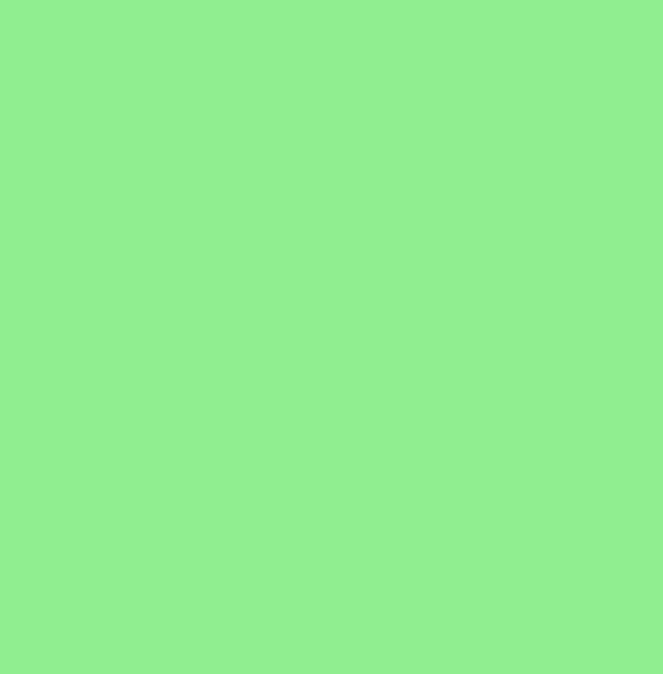
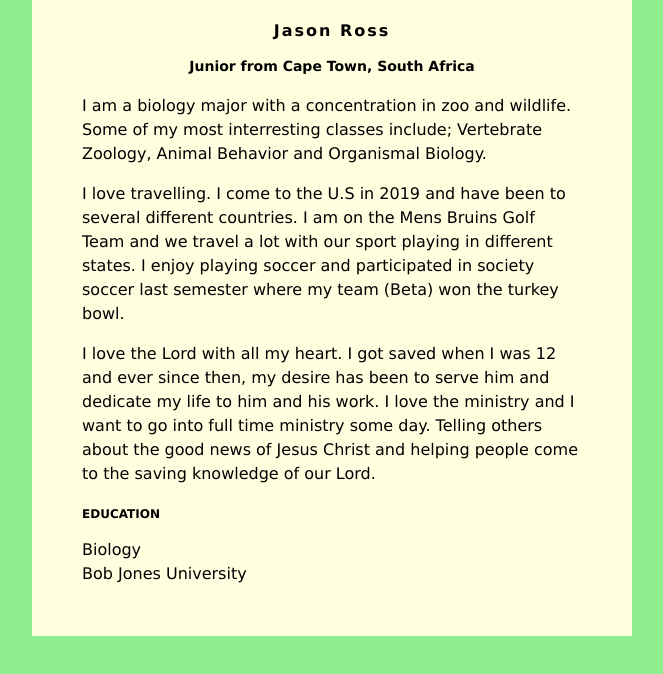
Before and after one commit to Jasonross0910/Jasonross0910.github.io, a plain HTML site: page index.html in a window 1280 px wide. Shown: the whole page, without its empty margins (308-971 px from the left). Drawn offline with Linux system fonts and the light colour scheme.

Commit message:
Update index.html

```diff
--- a/index.html
+++ b/index.html
@@ -7,3 +7,44 @@ body {
   }
   #content {
     background: lightyellow;
+min-width: 200px;
+    max-width: 500px;
+    padding: 50px;
+    margin: auto;
+    margin-top: -50px;
+    line-height: 150%;
+    }
+h1 {
+    letter-spacing: 2px;
+    font-size: 16px;
+    text-align: center;
+}
+h2 {
+    font-size: 14px;
+    text-align: center;
+}
+h3 {
+    font-size: 12px;
+}
+  </style>
+</head>
+<body>
+    <div id="content">
+        <h1>Jason Ross</h1>
+        <h2>Junior from Cape Town, South Africa</h2>
+
+         <p>I am a biology major with a concentration in zoo and wildlife. Some of my most interresting classes include; Vertebrate Zoology, Animal Behavior and Organismal Biology.</p>
+         <p>
+          I love travelling. I come to the U.S in 2019 and have been to several different countries. I am on the Mens Bruins Golf Team and we travel a lot with our sport playing in different states. I enjoy playing soccer and participated in society soccer last semester where my team (Beta) won the turkey bowl.
+         </p>
+         <p>
+            I love the Lord with all my heart. I got saved when I was 12 and ever since then, my desire has been to serve him and dedicate my life to him and his work. I love the ministry and I want to go into full time ministry some day. Telling others about the good news of Jesus Christ and helping people come to the saving knowledge of our Lord.
+         </p>
+
+        <h3>EDUCATION</h3>
+        Biology<br>
+        Bob Jones University
+    </div>
+
+</body>
+</html>
```
